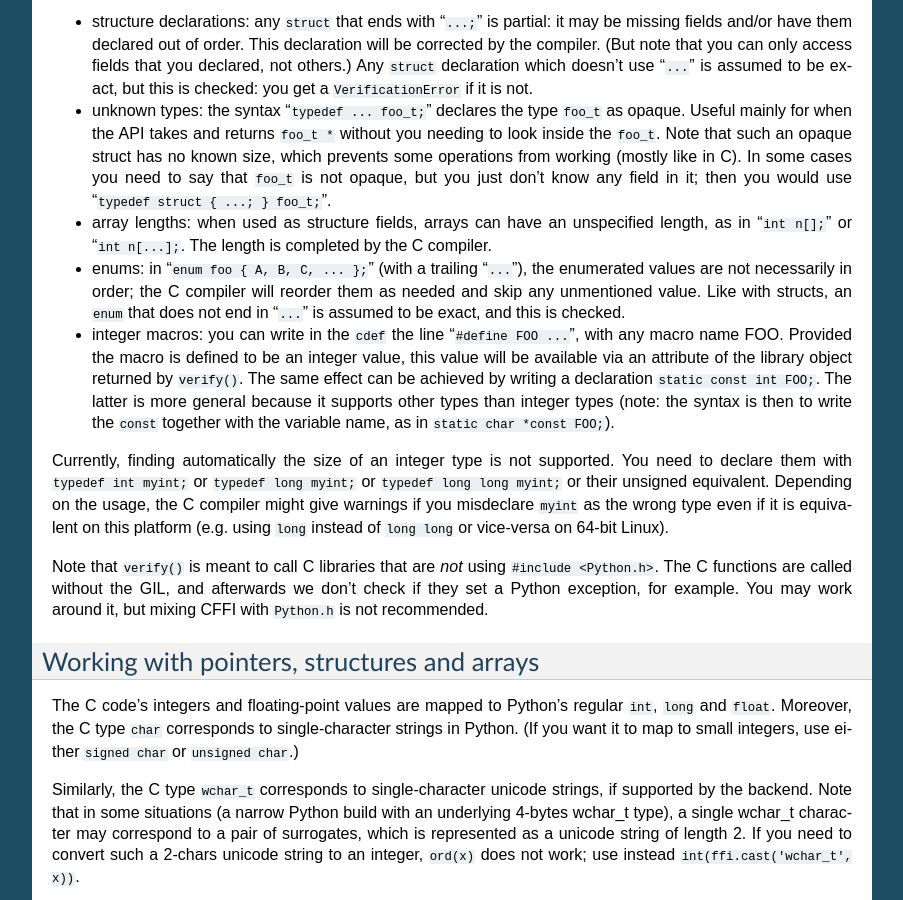
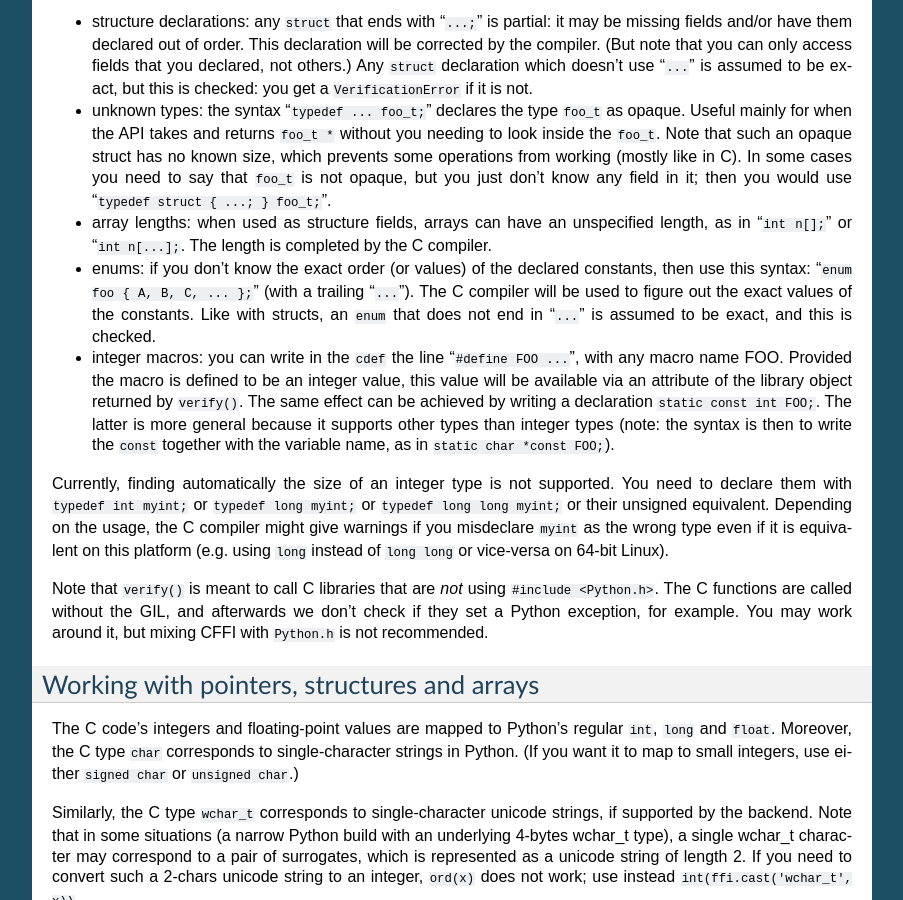
Before and after one commit to tharvik/cffi, a Sphinx documentation site: the page built from doc/source/index.rst, in a window 1280 px wide and 900 px high, scrolled down 6120 px. Shown: the whole window, without its empty margins (198-1101 px from the left). Built offline with Sphinx 7.4.7, drawn with Linux system fonts in a browser that asks for light colours.

Commit message:
Reformulate.

```diff
--- a/doc/source/index.rst
+++ b/doc/source/index.rst
@@ -472,9 +472,10 @@ compiler during ``verify()``:
    unspecified length, as in "``int n[];``" or "``int n[...];``.
    The length is completed by the C compiler.
 
-*  enums: in "``enum foo { A, B, C, ... };``" (with a trailing "``...``"),
-   the enumerated values are not necessarily in order; the C compiler
-   will reorder them as needed and skip any unmentioned value.  Like
+*  enums: if you don't know the exact order (or values) of the declared
+   constants, then use this syntax: "``enum foo { A, B, C, ... };``"
+   (with a trailing "``...``").  The C compiler will be used to figure
+   out the exact values of the constants.  Like
    with structs, an ``enum`` that does not end in "``...``" is assumed to
    be exact, and this is checked.
 
```
